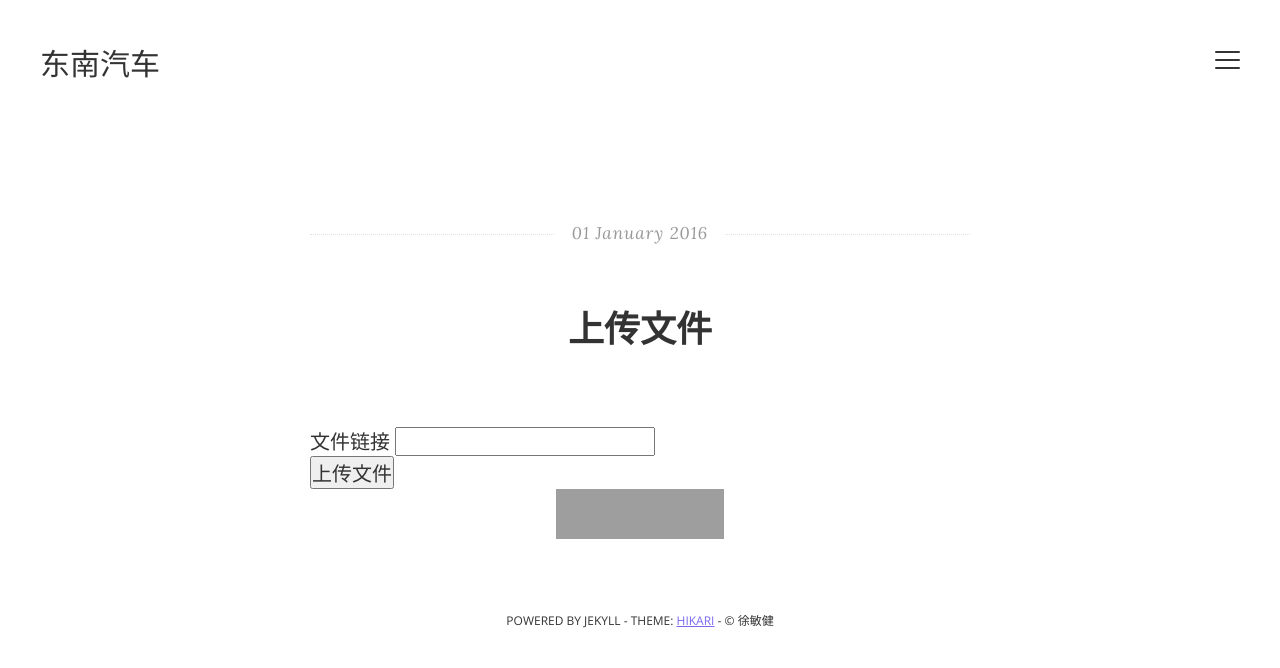
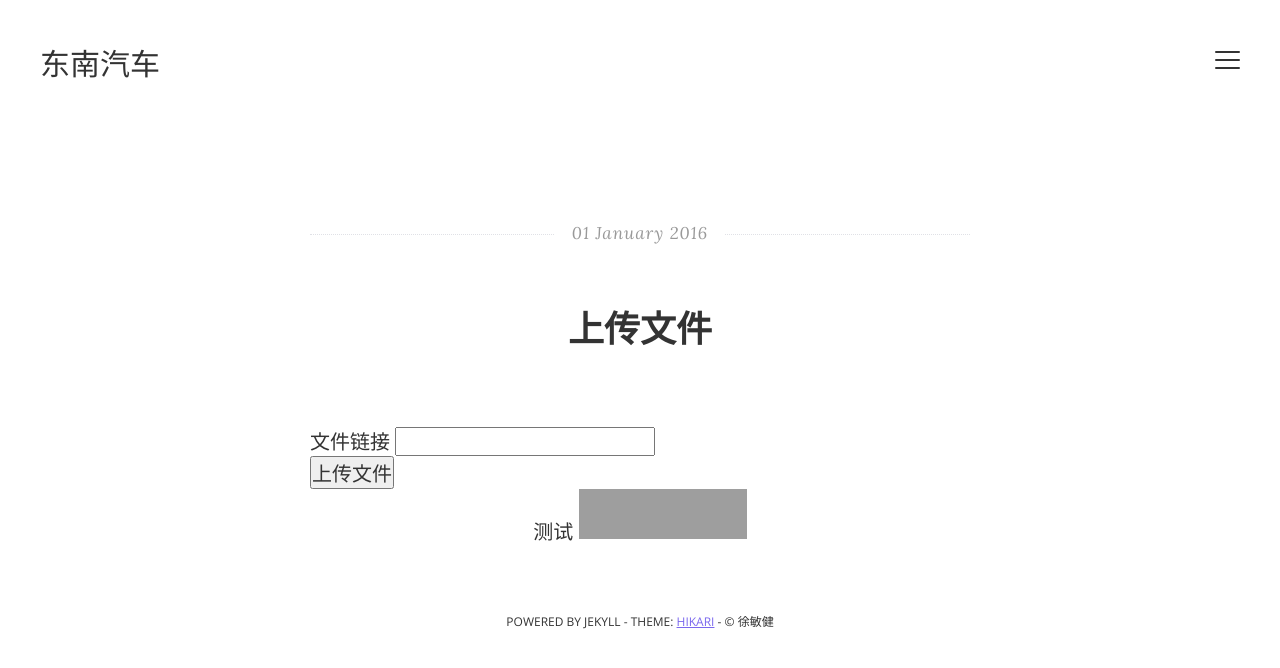
Before and after one commit to sesmond/blog_yin, a Jekyll site: the page built from _posts/2016-01-01-upload.html, in a window 1280 px wide. Shown: the top 668 px of the page. Built offline with Jekyll 4.4.1, drawn with Linux system fonts in a browser that asks for light colours; grey boxes are pictures that could not be loaded.

Commit message:
Update 2016-01-01-upload.html

```diff
--- a/_posts/2016-01-01-upload.html
+++ b/_posts/2016-01-01-upload.html
@@ -21,6 +21,8 @@ function openUpload(){
             <button type="button" onclick="openUpload()" >上传文件 </button>
 </form>
 
-<DIV align=center><IFRAME src="http://test-sem.cs5.force.com/ClientChat" frameBorder=0 marginwidth=0 marginheight=0 scrolling=no style="width168:px;height:50px;" width=168  height=50 scrolling=no ALLOWTRANSPARENCY="true">
+<DIV align=center>
+	测试
+	<IFRAME src="http://test-sem.cs5.force.com/ClientChat" frameBorder=0 marginwidth=0 marginheight=0 scrolling=no style="width168:px;height:50px;" width=168  height=50 scrolling=no ALLOWTRANSPARENCY="true">
 
 </IFRAME></DIV>
```
